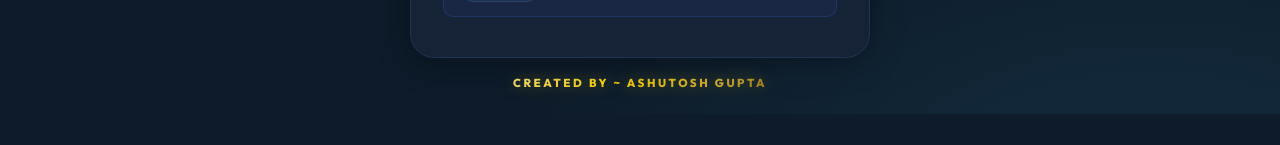
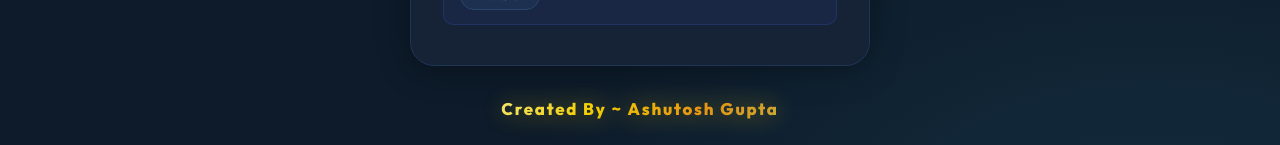
Before and after one commit to ashutoshgupta16966-creator/QuizFunnel, a React (Vite) app in the folder client/: page / in a window 1280 px wide. Shown: the part 800-945 px from the top of the page. Before the commit the page ends 916 px from the top, so only its background shows below. Built offline with nearby package versions, Linux system fonts and the light colour scheme; no server answers.

Commit message:
Increased footer text size and improved letter capitalization for branding

```diff
--- a/client/src/index.css
+++ b/client/src/index.css
@@ -134,7 +134,7 @@ a { color: inherit; }
 .entry-page {
   min-height: 100svh; display: flex; flex-direction: column;
   align-items: center; justify-content: center;
-  padding: 1.5rem 1.5rem 3.5rem; position: relative; overflow: hidden;
+  padding: 2rem 1.5rem 5rem; position: relative; overflow: hidden;
 }
 .entry-page::before {
   content: ''; position: absolute; inset: 0; pointer-events: none;
@@ -146,36 +146,36 @@ a { color: inherit; }
 /* Footer Attribution Badge */
 .author-attribution-badge {
   position: absolute;
-  bottom: 1.25rem;
+  bottom: 1.5rem;
   left: 50%;
   transform: translateX(-50%);
   text-align: center;
   z-index: 10;
   width: max-content;
-  max-width: 90vw;
+  max-width: 92vw;
   pointer-events: auto;
 }
 
 .gold-text {
   font-family: 'Outfit', system-ui, -apple-system, sans-serif;
-  font-size: 0.72rem;
+  font-size: 1.05rem;
   font-weight: 800;
-  letter-spacing: 2.5px;
-  text-transform: uppercase;
-  background: linear-gradient(135deg, #FFE57F 0%, #FFD700 40%, #D4AF37 80%, #AA7C11 100%);
+  letter-spacing: 1.8px;
+  text-transform: none;
+  background: linear-gradient(135deg, #FFF176 0%, #FFD700 35%, #F39C12 70%, #D4AF37 100%);
   -webkit-background-clip: text;
   -webkit-text-fill-color: transparent;
-  filter: drop-shadow(0 0 8px rgba(255, 215, 0, 0.4));
+  filter: drop-shadow(0 0 12px rgba(255, 215, 0, 0.55));
   display: inline-block;
-  opacity: 0.92;
+  opacity: 0.95;
   transition: opacity var(--t-fast), transform var(--t-fast), filter var(--t-fast);
   user-select: none;
 }
 
 .gold-text:hover {
   opacity: 1;
-  transform: scale(1.04);
-  filter: drop-shadow(0 0 14px rgba(255, 215, 0, 0.65));
+  transform: scale(1.05);
+  filter: drop-shadow(0 0 18px rgba(255, 215, 0, 0.8));
 }
 
 .entry-card {
@@ -758,7 +758,10 @@ a { color: inherit; }
    RESPONSIVE
    ============================================================ */
 @media (max-width: 480px) {
+  .entry-page   { padding: 1.5rem 1rem 5.5rem; }
   .entry-card   { padding: 2rem 1.25rem; }
+  .gold-text    { font-size: 0.92rem; letter-spacing: 1.2px; }
+  .author-attribution-badge { bottom: 1.25rem; }
   .transition-title { font-size: 2rem; }
   .results-title    { font-size: 1.6rem; }
   .question-text    { font-size: 1rem; }
--- a/client/src/pages/EntryForm.jsx
+++ b/client/src/pages/EntryForm.jsx
@@ -146,7 +146,7 @@ export default function EntryForm() {
 
       {/* Footer Attribution Badge */}
       <footer className="author-attribution-badge">
-        <span className="gold-text">CREATED BY ~ ASHUTOSH GUPTA</span>
+        <span className="gold-text">Created By ~ Ashutosh Gupta</span>
       </footer>
     </div>
   );
```
